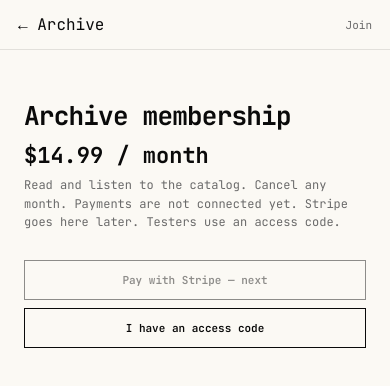
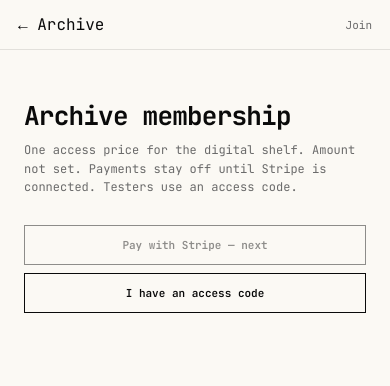
Before and after one commit to artistdbjohnson/book-archive, a website: page join.html in a window 390 px wide. Drawn offline with Linux system fonts and the light colour scheme.

Commit message:
Phone tap opens the book page. Prices off. QF titles bold.

```diff
--- a/join.html
+++ b/join.html
@@ -29,8 +29,7 @@ h1{font-size:26px;font-weight:700;letter-spacing:-.03em;margin:0 0 8px}
 <header><a href="/">← Archive</a><span>Join</span></header>
 <main>
   <h1>Archive membership</h1>
-  <div class="price">$14.99 / month</div>
-  <div class="note">Read and listen to the catalog. Cancel any month. Payments are not connected yet. Stripe goes here later. Testers use an access code.</div>
+  <div class="note">One access price for the digital shelf. Amount not set. Payments stay off until Stripe is connected. Testers use an access code.</div>
   <a class="btn off" href="#" aria-disabled="true">Pay with Stripe — next</a>
   <a class="btn ghost" href="/enter">I have an access code</a>
 </main>
```
Also changed, not shown: enter.html (+1 -1 lines).
